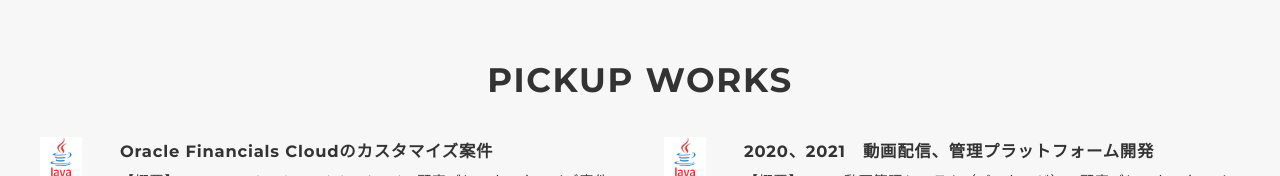
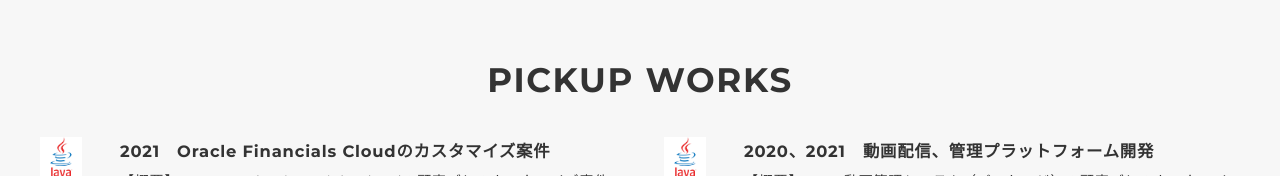
Before and after one commit to yossy136kg/portfolio, a plain HTML site: page index.html in a window 1280 px wide. Shown: the part 780-956 px from the top of the page. Drawn offline with nearby package versions, Linux system fonts and the light colour scheme.

Commit message:
2021.10.04 スキルシート修正

```diff
--- a/index.html
+++ b/index.html
@@ -68,7 +68,7 @@
                 <img src="img/oracle-cloud.png" alt="" style="width:70%;height:70%">
                 <img src="img/9696.png" alt="" style="width:70%;height:70%"></p>
               <div class="skill-body">
-                <h3 class="skill-name">Oracle Financials Cloudのカスタマイズ案件</h3>
+                <h3 class="skill-name">2021　Oracle Financials Cloudのカスタマイズ案件</h3>
                 <p class="skill-text">
                   <dl>
                     <dt>【概要】</dt><dd>Oracle Financials Cloudの顧客ごとのカスタマイズ案件（フルリモート）</dd>
```
